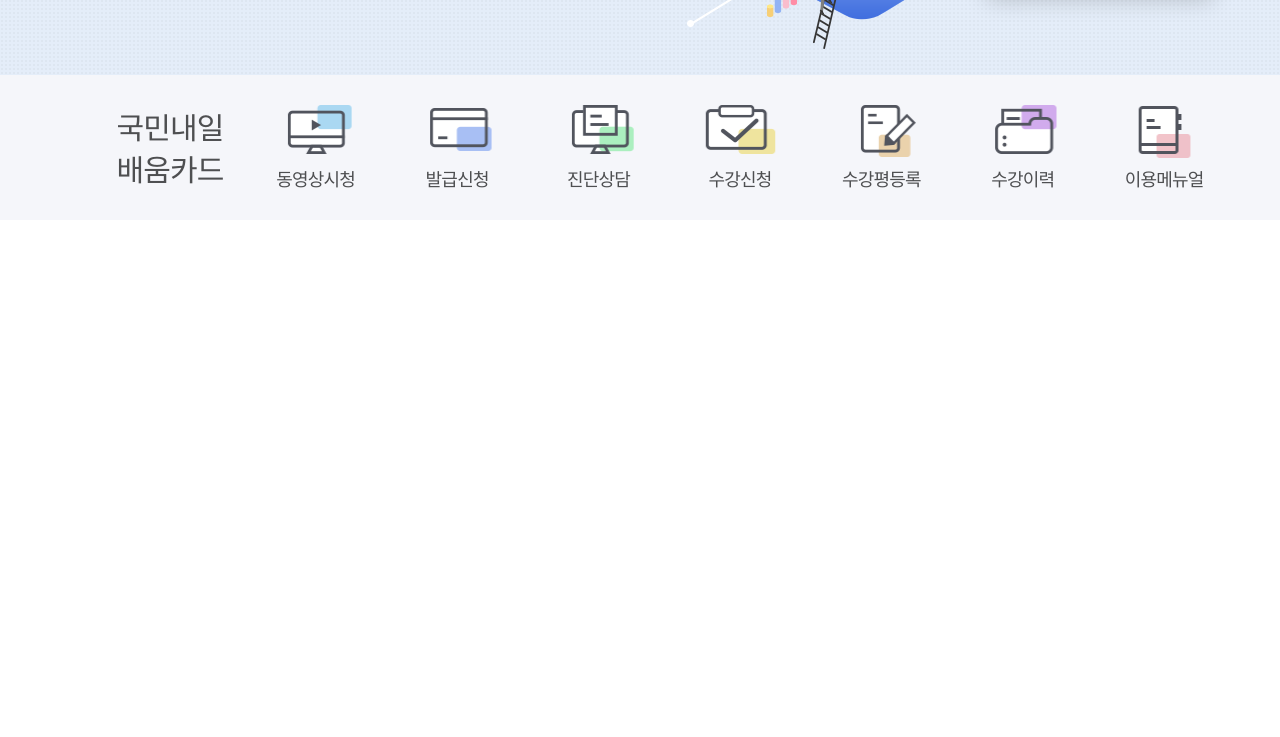
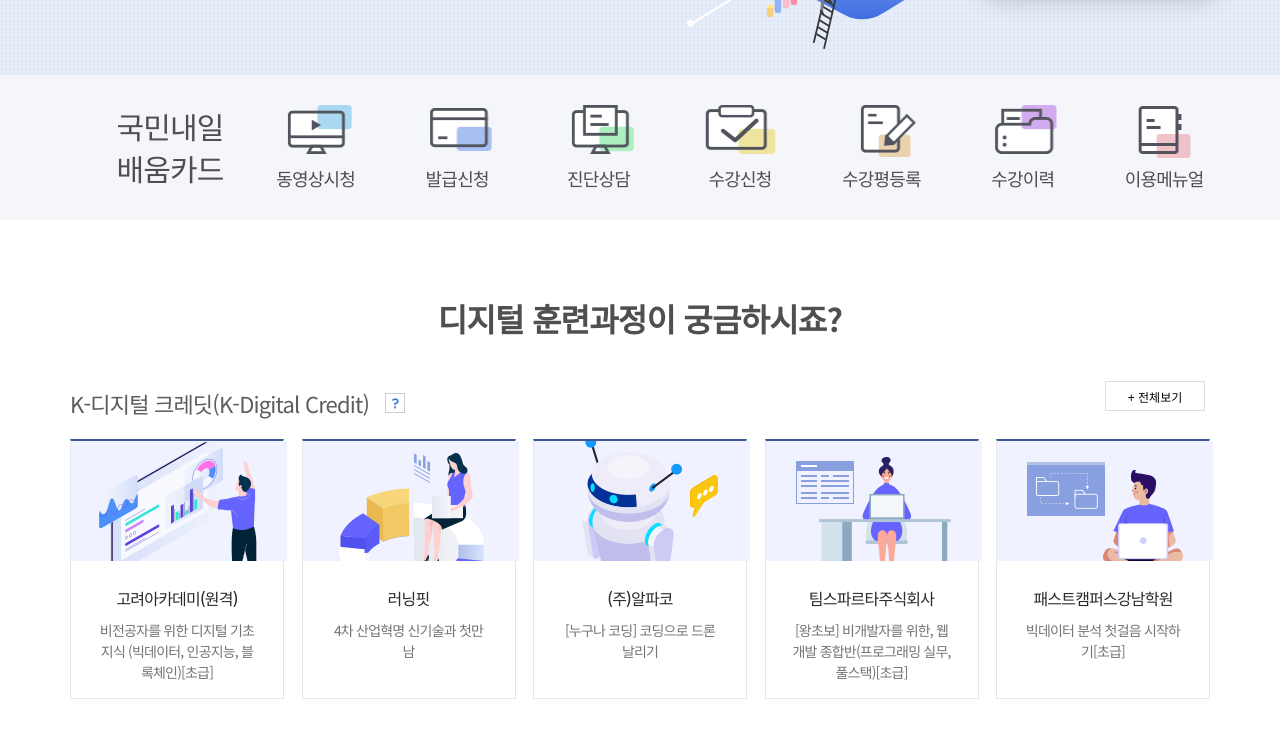
Before and after one commit to sangwook95/Sangwook-portfolio, a plain HTML site: page hrd.html in a window 1280 px wide. Shown: the part 465-1202 px from the top of the page. Drawn offline with Linux system fonts and the light colour scheme.

Commit message:
clone codding

```diff
--- a/css/hrd.css
+++ b/css/hrd.css
@@ -7,6 +7,7 @@
   --basic-font-color: #292a2d;
   --white-color: #fff;
   --sub-letter-spacing: -1px;
+  --grid-width: 1140px;
 }
 
 /* class */
@@ -57,7 +58,7 @@ body {
   background-color: white;
 }
 .hrd-header-inner {
-  width: 1140px;
+  width: var(--grid-width);
 }
 .top-sub-gnb {
   text-align: center;
@@ -323,7 +324,7 @@ button.btn {
   background-color: #f5f6fa;
 }
 .quick-menu-wrap {
-  width: 1140px;
+  width: var(--grid-width);
 }
 .quick-menu-area-title {
   width: 200px;
@@ -381,3 +382,86 @@ button.btn {
 .quick-menu-item:nth-child(7) a {
   background: url(../img/www_hrd_go_kr/menual-download.png) no-repeat center -13px;
 }
+
+/* main-conetent-area */
+
+.main-content-wrap {
+  width: 100%;
+}
+.digital-credit-area-inner {
+  width: var(--grid-width);
+}
+.question-area {
+  width: var(--grid-width);
+  text-align: center;
+}
+.question-text a {
+  font-size: 32px;
+  color: #4e4f51;
+}
+.question-text {
+  padding: 75px 0 40px;
+  text-align: center;
+}
+
+.question-icon {
+  border: none;
+  width: 20px;
+  height: 20px;
+  background: url(../img/www_hrd_go_kr/icoTooltipQ2.png);
+  margin-top: 12px;
+}
+.digital-credit-area-title {
+  position: relative;
+  margin: 0 0 20px;
+  color: #5c5c5e;
+  font-size: 22px;
+  line-height: 32px;
+  font-weight: 400;
+}
+.show-total {
+  width: 100px;
+  height: 30px;
+  border: 1px solid #ddd;
+  font-size: 12px;
+  text-align: center;
+  position: absolute;
+  right: 5px;
+  background-color: unset;
+}
+.credit-content-list {
+  display: flex;
+  flex-direction: row;
+  justify-content: space-between;
+}
+.credit-content-list-el {
+  width: 212px;
+  height: 257px;
+  text-align: center;
+  border: 1px solid #e6e7e9;
+  border-top: 2px solid #3d5895;
+}
+.credit-content-list-el a {
+  display: block;
+}
+.credit-content-title {
+  position: relative;
+  color: #292a2d;
+  font-size: 16px;
+  font-weight: 500;
+  margin-bottom: 10px;
+  top: 20px;
+  left: 0;
+}
+.credit-content-exp {
+  position: relative;
+  color: #727476;
+  font-size: 14px;
+  line-height: 1.5;
+  padding: 0 26px;
+  padding-top: 10px;
+  box-sizing: border-box;
+  width: 212px;
+  height: 67px;
+  top: 10px;
+}
--- a/hrd.html
+++ b/hrd.html
@@ -1,12 +1,11 @@
 <!DOCTYPE html>
 <html lang="ko">
-
   <head>
-    <meta charset="UTF-8">
-    <meta http-equiv="X-UA-Compatible" content="IE=edge">
-    <meta name="viewport" content="width=device-width, initial-scale=1.0">
+    <meta charset="UTF-8" />
+    <meta http-equiv="X-UA-Compatible" content="IE=edge" />
+    <meta name="viewport" content="width=device-width, initial-scale=1.0" />
     <title>HRD-Net</title>
-    <link rel="stylesheet" href="./css/hrd.css">
+    <link rel="stylesheet" href="./css/hrd.css" />
   </head>
 
   <body>
@@ -64,7 +63,8 @@
     <!-- login search area -->
     <main class="search-login-area">
       <div class="search-login-container margin-0-auto">
-            <h2 class="search-area-title">오늘도 더 성장할 나를 위한<br>
+        <h2 class="search-area-title">
+          오늘도 더 성장할 나를 위한<br />
           <strong class="site-exp">직업훈련 지식포털</strong>
         </h2>
         <div class="main-login-area">
@@ -83,14 +83,26 @@
             </li>
           </ul>
         </div>
-            <form class="search-f-area" id="searchForm-area" action="#" method="post">
+        <form
+          class="search-f-area"
+          id="searchForm-area"
+          action="#"
+          method="post"
+        >
           <fieldset class="search-bar-field">
             <legend class="search-bar-title hidden">통합검색</legend>
             <div class="search-bar-container">
               <div class="input-area">
-                            <label for="serchTotalKeyword" class="input-lab hidden">통합검색</label>
-                            <input type="text" placeholder="무엇을 찾으세요?" name="serchTotalKeyword" id="serchTotalKeyword"
-                                class="search-inp">
+                <label for="serchTotalKeyword" class="input-lab hidden"
+                  >통합검색</label
+                >
+                <input
+                  type="text"
+                  placeholder="무엇을 찾으세요?"
+                  name="serchTotalKeyword"
+                  id="serchTotalKeyword"
+                  class="search-inp"
+                />
               </div>
               <div class="search-menu-area">
                 <ul class="search-menu-list">
@@ -134,46 +146,114 @@
     </main>
     <div class="quick-menu-area">
       <div class="quick-menu-wrap margin-0-auto clear-fix">
-            <h2 class="quick-menu-area-title">국민내일<br>배움카드</h2>
+        <h2 class="quick-menu-area-title">국민내일<br />배움카드</h2>
         <ul class="quick-menu-list">
           <li class="quick-menu-item">
+            <a href="#"> 동영상시청 </a>
+          </li>
+          <li class="quick-menu-item">
+            <a href="#"> 발급신청 </a>
+          </li>
+          <li class="quick-menu-item">
+            <a href="#"> 진단상담 </a>
+          </li>
+          <li class="quick-menu-item">
+            <a href="#"> 수강신청 </a>
+          </li>
+          <li class="quick-menu-item">
+            <a href="#"> 수강평등록 </a>
+          </li>
+          <li class="quick-menu-item">
+            <a href="#"> 수강이력 </a>
+          </li>
+          <li class="quick-menu-item">
+            <a href="#"> 이용메뉴얼 </a>
+          </li>
+        </ul>
+      </div>
+    </div>
+    <div class="main-content-wrap">
+      <div class="question-area margin-0-auto">
+        <h2 class="question-text">
+          <a href="#">디지털 훈련과정이 궁금하시죠?</a>
+        </h2>
+      </div>
+      <div class="digital-credit-area">
+        <div class="digital-credit-area-inner margin-0-auto">
+          <h3 class="digital-credit-area-title">
+            K-디지털 크레딧(K-Digital Credit)&nbsp;&nbsp;
+            <button class="question-icon"></button>
+            <button class="show-total">+ 전체보기</button>
+          </h3>
+          <ul class="credit-content-list">
+            <li class="credit-content-list-el">
               <a href="#">
-                        동영상시청
+                <img
+                  src="./img/www_hrd_go_kr/K-DigitalCredit_01.png"
+                  alt="#"
+                  class="credit-content-img"
+                />
+                <p class="credit-content-title">고려아카데미(원격)</p>
+                <p class="credit-content-exp">
+                  비전공자를 위한 디지털 기초 지식 (빅데이터, 인공지능,
+                  블록체인)[초급]
+                </p>
               </a>
             </li>
-                <li class="quick-menu-item">
+            <li class="credit-content-list-el">
               <a href="#">
-                        발급신청
+                <img
+                  src="./img/www_hrd_go_kr/K-DigitalCredit_02.png"
+                  alt="#"
+                  class="credit-content-img"
+                />
+                <p class="credit-content-title">러닝핏</p>
+                <p class="credit-content-exp">4차 산업혁명 신기술과 첫만남</p>
               </a>
             </li>
-                <li class="quick-menu-item">
+            <li class="credit-content-list-el">
               <a href="#">
-                        진단상담
+                <img
+                  src="./img/www_hrd_go_kr/K-DigitalCredit_03.png"
+                  alt="#"
+                  class="credit-content-img"
+                />
+                <p class="credit-content-title">(주)알파코</p>
+                <p class="credit-content-exp">
+                  [누구나 코딩] 코딩으로 드론 날리기
+                </p>
               </a>
             </li>
-                <li class="quick-menu-item">
+            <li class="credit-content-list-el">
               <a href="#">
-                        수강신청
+                <img
+                  src="./img/www_hrd_go_kr/K-DigitalCredit_04.png"
+                  alt="#"
+                  class="credit-content-img"
+                />
+                <p class="credit-content-title">팀스파르타주식회사</p>
+                <p class="credit-content-exp">
+                  [왕초보] 비개발자를 위한, 웹 개발 종합반(프로그래밍 실무,
+                  풀스택)[초급]
+                </p>
               </a>
             </li>
-                <li class="quick-menu-item">
+            <li class="credit-content-list-el">
               <a href="#">
-                        수강평등록
-                    </a>
-                </li>
-                <li class="quick-menu-item">
-                    <a href="#">
-                        수강이력
-                    </a>
-                </li>
-                <li class="quick-menu-item">
-                    <a href="#">
-                        이용메뉴얼
+                <img
+                  src="./img/www_hrd_go_kr/K-DigitalCredit_05.png"
+                  alt="#"
+                  class="credit-content-img"
+                />
+                <p class="credit-content-title">패스트캠퍼스강남학원</p>
+                <p class="credit-content-exp">
+                  빅데이터 분석 첫걸음 시작하기[초급]
+                </p>
               </a>
             </li>
           </ul>
         </div>
       </div>
+    </div>
   </body>
-
 </html>
```
Also changed, not shown: index.html (added, +22 -0 lines). Lines whose indentation alone changed are shown as unchanged.
